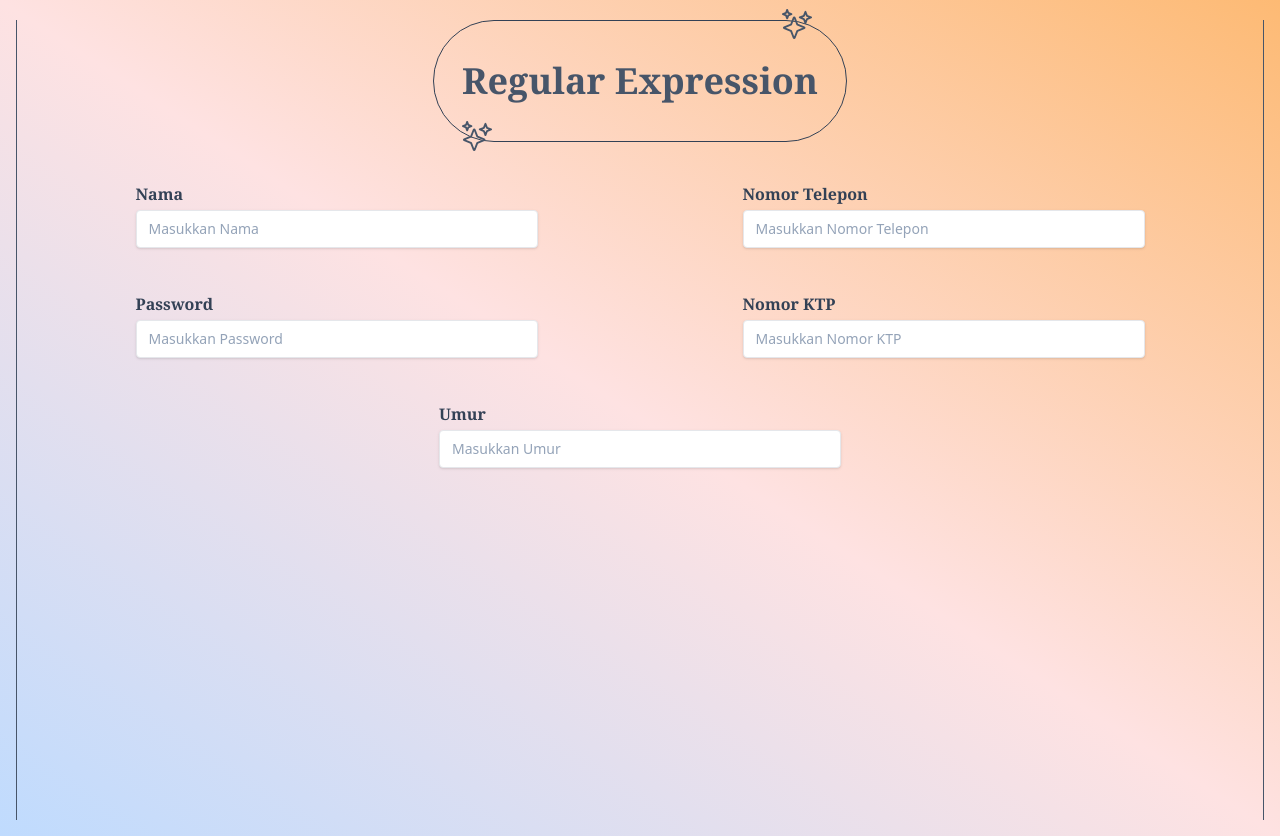
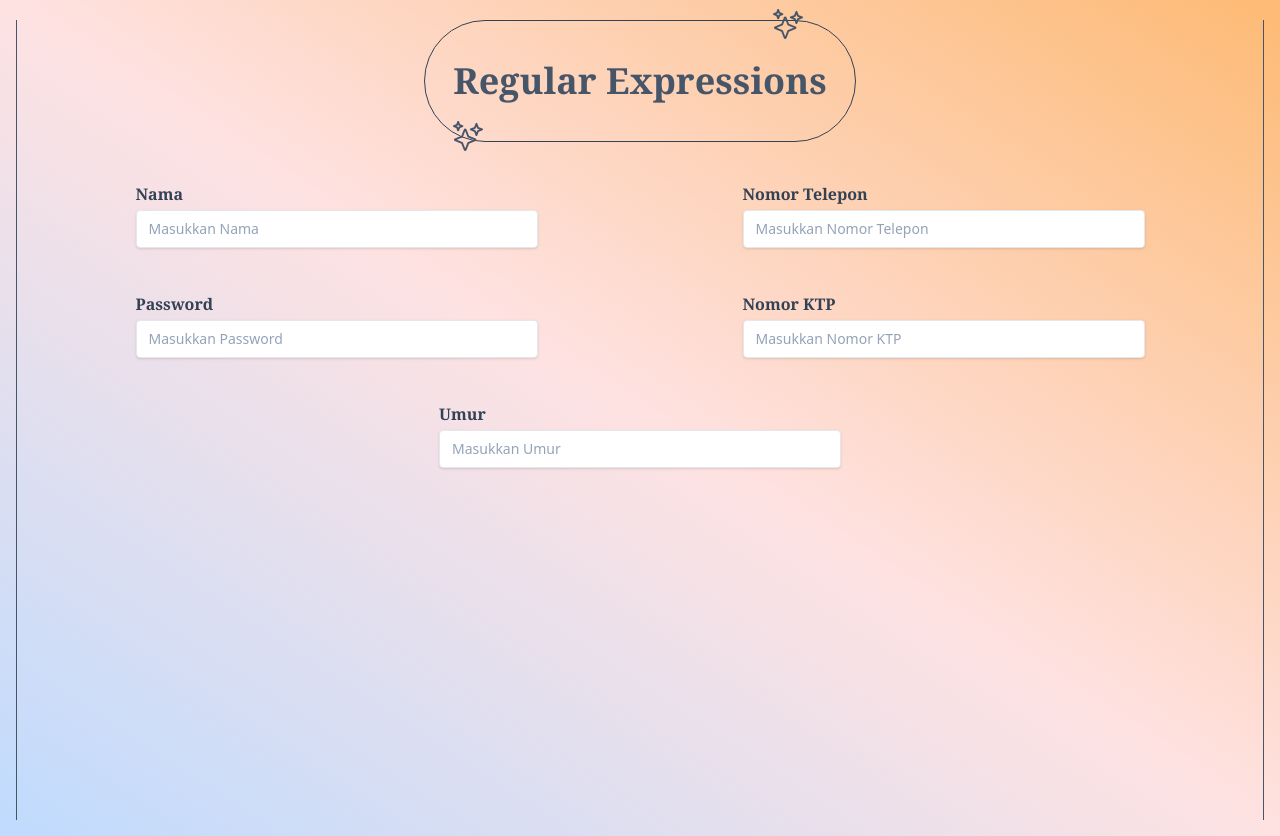
Before and after one commit to FildzaR/FildzaR, a plain HTML site: page regular-expressions/index.html in a window 1280 px wide. Drawn offline with nearby package versions, Linux system fonts and the light colour scheme.

Commit message:
add regular expression

```diff
--- a/regular-expressions/index.html
+++ b/regular-expressions/index.html
@@ -11,7 +11,7 @@
 <body class="bg-gradient-to-tr bg-no-repeat md:h-screen from-blue-200 via-red-100 to-orange-300 border border-slate-600 m-4 border-t-0 border-b-0">
     <div class="border rounded-full border-slate-700 px-7 w-fit mx-auto mt-5">
         <ion-icon name="sparkles-outline" class="text-[30px] font-thin text-slate-600 ml-80 -mt-3 z-50 absolute"></ion-icon>
-        <h1 class="text-4xl font-semibold text-center my-10 text-slate-600 font-serif">Regular Expression </h1>
+        <h1 class="text-4xl font-semibold text-center my-10 text-slate-600 font-serif">Regular Expressions </h1>
         <ion-icon name="sparkles-outline" class="text-[30px] font-thin text-slate-600 -mt-5 z-50 absolute"></ion-icon>
 
     </div>
```
